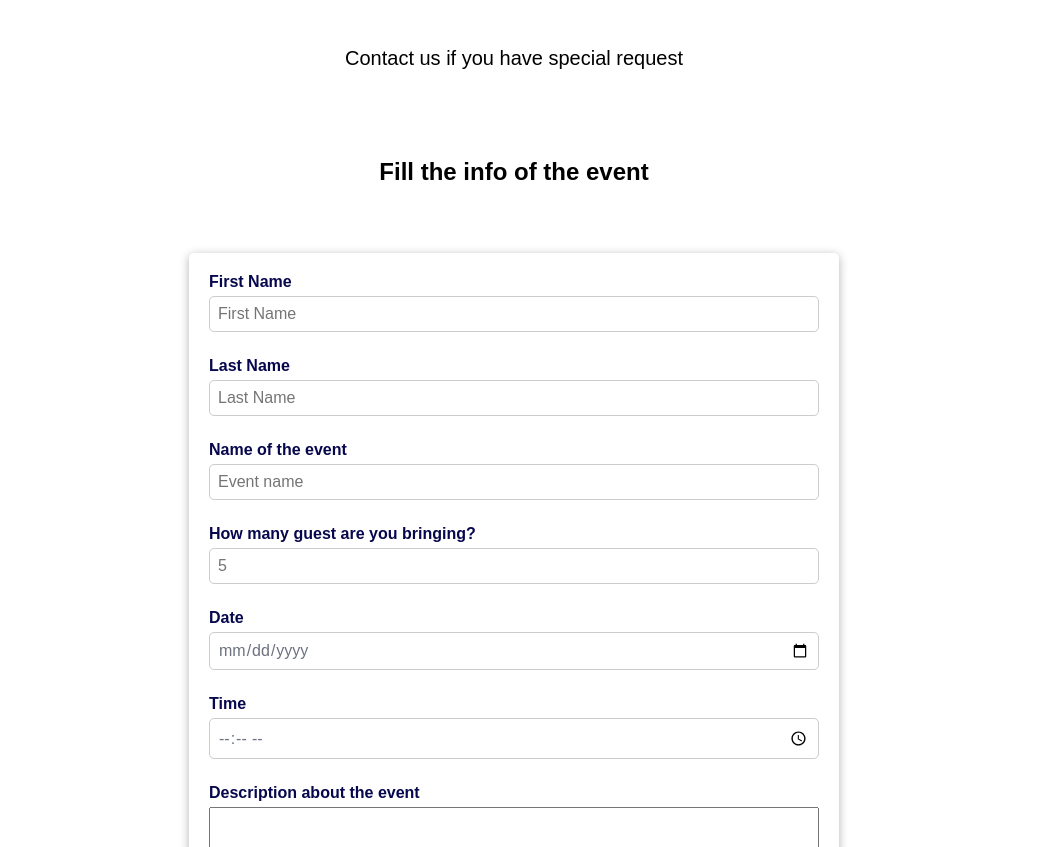
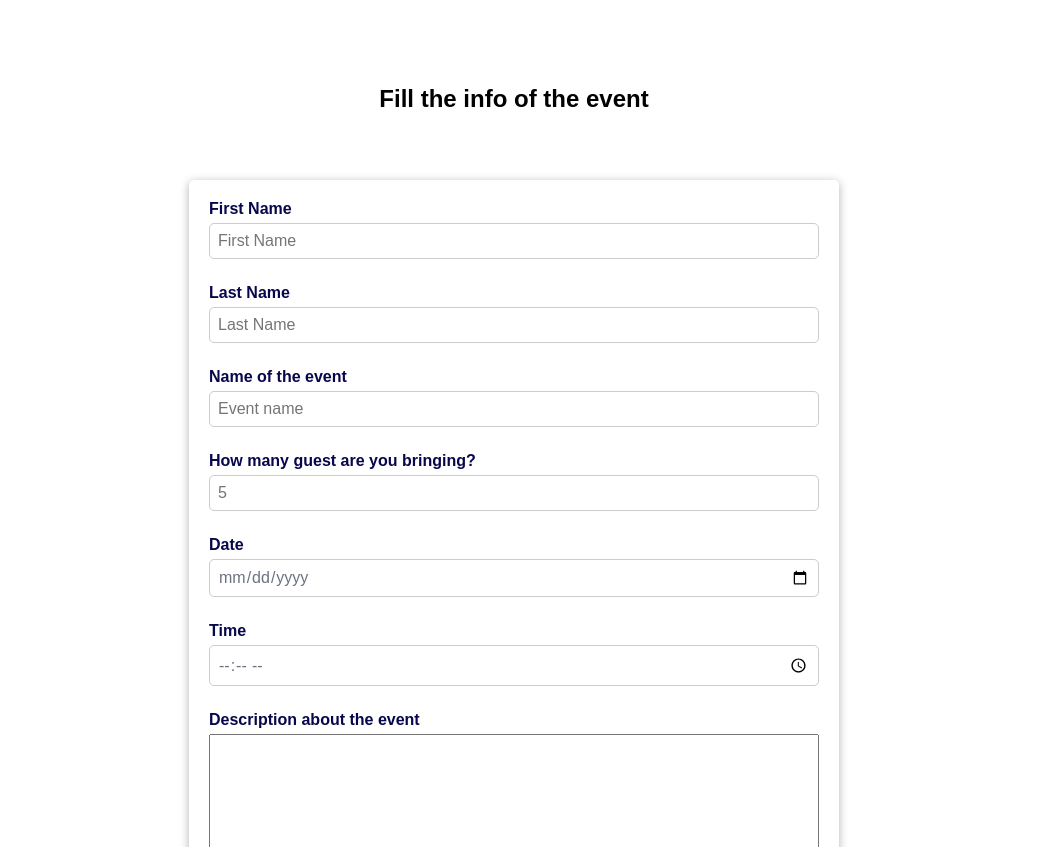
Before and after one commit to razan-aboushi/HilalProject, a plain HTML site: page index.html in a window 1280 px wide. Shown: the part 2336-3183 px from the top of the page, without its empty margins (126-1174 px from the left). Drawn offline with nearby package versions, Linux system fonts and the light colour scheme.

Commit message:
Updates files

```diff
--- a/index.html
+++ b/index.html
@@ -228,7 +228,6 @@
         </div>
       </div>
     </div>
-    <p class="contact-text">Contact us if you have special request</p>
     <a href="#" class="contact-link">Contact Us</a>
   </div>
 </div>
```
